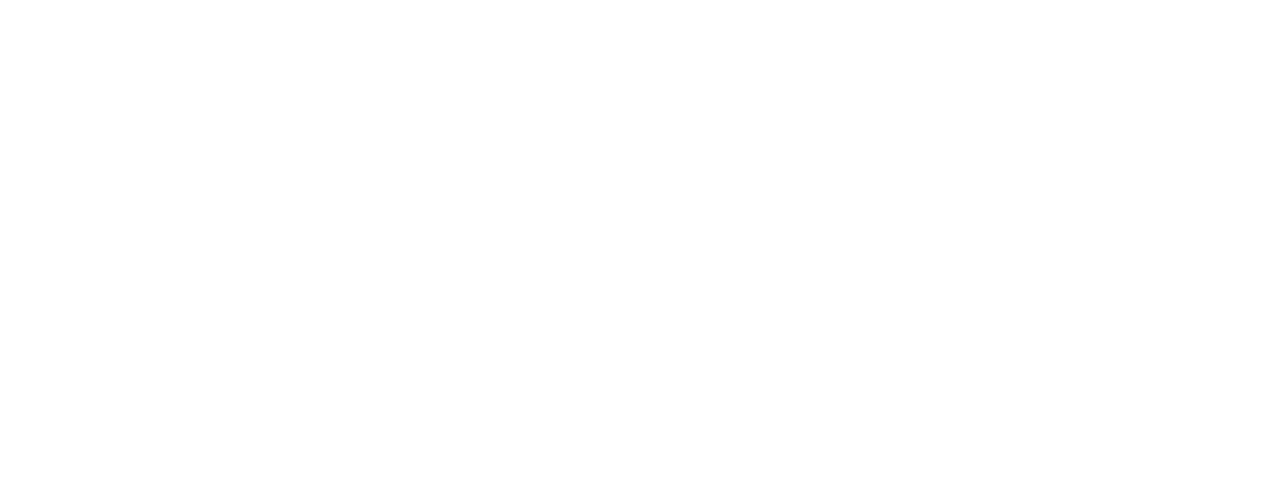
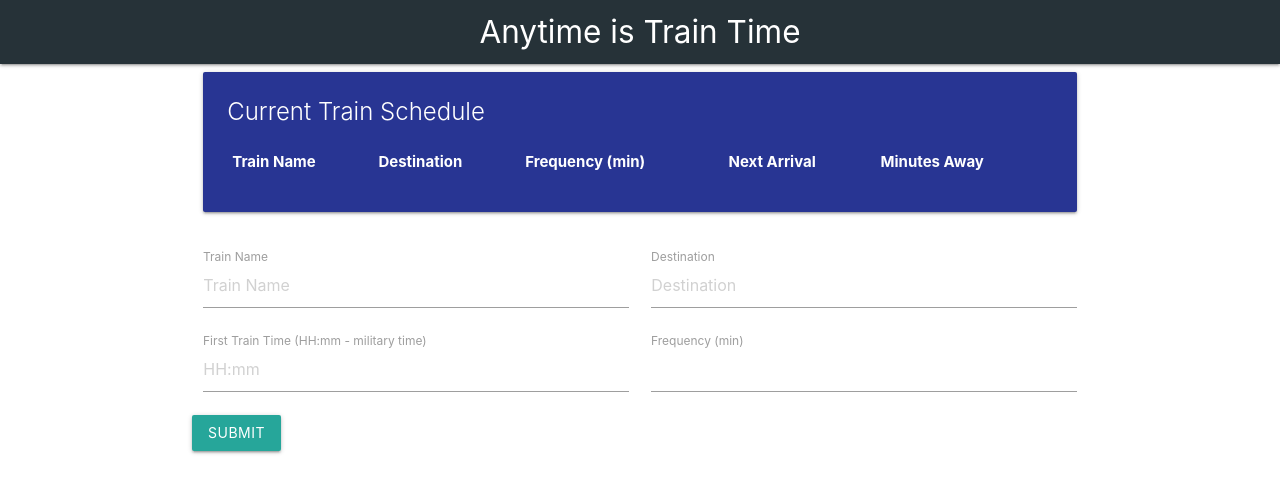
Before and after one commit to bafzali/train-schedule, a plain HTML site: page index.html in a window 1280 px wide. Drawn offline with nearby package versions, Linux system fonts and the light colour scheme.

Commit message:
initial page structure

```diff
--- a/index.html
+++ b/index.html
@@ -5,8 +5,73 @@
   <meta name="viewport" content="width=device-width, initial-scale=1.0">
   <meta http-equiv="X-UA-Compatible" content="ie=edge">
   <title>Train Schedule</title>
+  <!-- Compiled and minified CSS -->
+  <link rel="stylesheet" href="https://cdnjs.cloudflare.com/ajax/libs/materialize/1.0.0-beta/css/materialize.min.css">
+
 </head>
 <body>
+  <nav>
+    <div class="nav-wrapper blue-grey darken-4">
+      <a href="#" class="brand-logo center">Anytime is Train Time</a>
+      <!-- <ul id="nav-mobile" class="right hide-on-med-and-down">
+        <li><a href="sass.html">Sass</a></li>
+        <li><a href="badges.html">Components</a></li>
+        <li><a href="collapsible.html">JavaScript</a></li>
+      </ul> -->
+    </div>
+  </nav>
+  <main>
+    <div class="container">
+      <div class="row">
+        <div class="col s12 m12">
+          <div class="card indigo darken-3">
+            <div class="card-content white-text">
+              <span class="card-title">Current Train Schedule</span>
+              <table class="striped responsive-table">
+                <thead>
+                  <tr>
+                    <th>Train Name</th>
+                    <th>Destination</th>
+                    <th>Frequency (min)</th>
+                    <th>Next Arrival</th>
+                    <th>Minutes Away</th>
+                  </tr>
+                </thead>
+                <tbody id="schedule-table"></tbody>
+              </table>
+            </div>
+          </div>
+        </div>
+      </div>
+      <div class="row">
+        <div class="input-field col s6">
+          <input placeholder="Train Name" id="train-name" type="text" class="validate">
+          <label for="train-name">Train Name</label>
+        </div>
+        <div class="input-field col s6">
+          <input placeholder="Destination" id="destination" type="text" class="validate">
+          <label for="destination">Destination</label>
+        </div>
+        <div class="input-field col s6">
+          <input placeholder="HH:mm" id="first-time" type="text" class="validate">
+          <label for="first-time">First Train Time (HH:mm - military time)</label>
+        </div>
+        <div class="input-field col s6">
+          <input placeholder="" id="frequency" type="number" class="validate">
+          <label for="frequency">Frequency (min)</label>
+        </div>
+        <button class="btn waves-effect waves-light" id="submit-button" type="submit" name="action">Submit</button>
+      </div>
+    </div>
+  </main>
+  <footer>
 
+  </footer>
+
+
+  <!-- Compiled and minified JavaScript Materialize-->
+  <script src="https://cdnjs.cloudflare.com/ajax/libs/materialize/1.0.0-beta/js/materialize.min.js"></script>
+  <script src="https://code.jquery.com/jquery-3.3.1.js" integrity="sha256-2Kok7MbOyxpgUVvAk/HJ2jigOSYS2auK4Pfzbm7uH60=" crossorigin="anonymous"></script>
+  <script src="./assets/javascript/script.js"></script>
 </body>
 </html>
```
